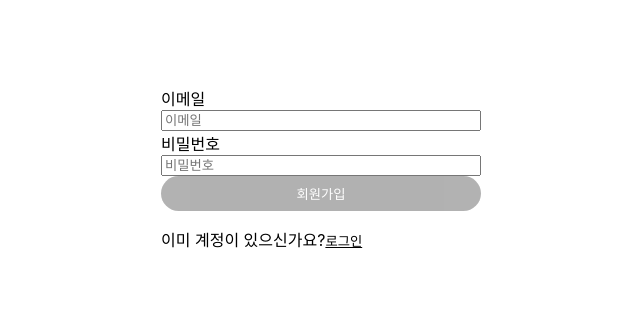
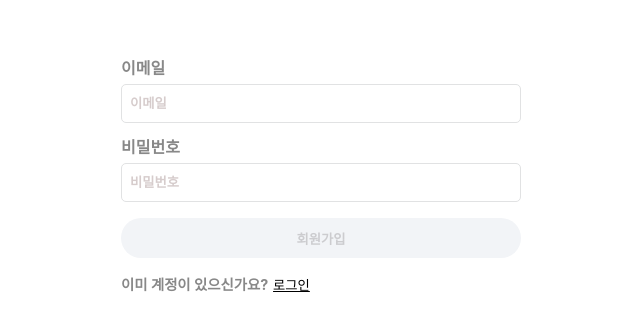
Before and after one commit to dahhnym/wanted-pre-onboarding-frontend, a React (Create React App) app: page / in a window 1280 px wide. Shown: the part 224-554 px from the top of the page, without its empty margins (319-959 px from the left). Built offline with nearby package versions, Linux system fonts and the light colour scheme; the HTML template or start-up script is replaced by a standard one.

Commit message:
💄 style Login form and to do list UI

```diff
--- a/src/App.css
+++ b/src/App.css
@@ -1,6 +1,6 @@
 .App {
   height: 100vh;
-  display: flex;
+  /* display: flex;
   justify-content: center;
-  align-items: center;
+  align-items: center; */
 }
--- a/src/components/SignUp/SignUp.jsx
+++ b/src/components/SignUp/SignUp.jsx
@@ -8,8 +8,15 @@ const SignUp = () => {
   const [password, setPassword] = useState('');
   const [isPassed, setIsPassed] = useState(false);
   const [isSignInClicked, setIsSignInClicked] = useState(false);
+  const [isEmailValid, setIsEmailValid] = useState(false);
+  const [isPasswordValid, setIsPasswordValid] = useState(false);
 
   const navigate = useNavigate();
+
+  const accountExisted = '이미 계정이 있으신가요?';
+  const accountNotExisted = '계정이 없으신가요?';
+  const login = '로그인';
+  const signUp = '회원가입';
 
   const onEmailChange = e => setEmail(e.target.value);
 
@@ -19,6 +26,7 @@ const SignUp = () => {
     setEmail('');
     setPassword('');
     setIsSignInClicked(prev => !prev);
+    setIsPassed(false);
   };
 
   const signUpUser = async () => {
@@ -44,7 +52,7 @@ const SignUp = () => {
   const onSubmit = async e => {
     e.preventDefault();
     if (email.trim().length === 0 || password.trim().length === 0) return;
-    checkValidation();
+    // checkValidation();
     if (isSignInClicked) {
       const isSuccess = await signInUser();
       if (isSuccess) {
@@ -64,74 +72,78 @@ const SignUp = () => {
     }
   };
 
-  const checkValidation = () => {
+  // const checkValidation = () => {
+  //   const regEmail = /^[\w-\.]+@([\w-]+\.)+[\w-]{2,4}$/.test(email);
+  //   const regPassword = /^[\w\d]{8,}$/.test(password);
+
+  //   if (regEmail && regPassword) {
+  //     setIsPassed(true);
+  //   } else {
+  //     setIsPassed(false);
+  //   }
+  // };
+
+  const checkEmailValidity = () => {
     const regEmail = /^[\w-\.]+@([\w-]+\.)+[\w-]{2,4}$/.test(email);
+
+    if (regEmail) {
+      setIsEmailValid(true);
+    } else {
+      setIsEmailValid(false);
+    }
+  };
+
+  const checkPasswordValidity = () => {
+    console.log('checking pw');
     const regPassword = /^[\w\d]{8,}$/.test(password);
-
-    if (regEmail && regPassword) {
-      setIsPassed(true);
+    if (regPassword) {
+      setIsPasswordValid(true);
     } else {
-      setIsPassed(false);
+      setIsPasswordValid(false);
     }
   };
 
   return (
-    <form className="form" onSubmit={onSubmit}>
-      <label htmlFor="">이메일</label>
+    <div className="signin-container">
+      <form className="signin-form" onSubmit={onSubmit}>
+        <label className="form__label">이메일</label>
         <input
+          className={`form__input ${isEmailValid ? 'passed' : ''}`}
           type="text"
           placeholder="이메일"
           value={email}
           onChange={onEmailChange}
-        onKeyUp={checkValidation}
+          onBlur={checkEmailValidity}
         />
-      <label htmlFor="">비밀번호</label>
+        <label className="form__label">비밀번호</label>
         <input
+          className={`form__input ${isPasswordValid ? 'passed' : ''}`}
           type="password"
           placeholder="비밀번호"
           value={password}
           onChange={onPasswordChange}
-        onKeyUp={checkValidation}
+          onKeyUp={checkPasswordValidity}
         />
-      {!isSignInClicked && (
-        <>
-          <input
-            className={isPassed ? 'btn-submit active' : 'btn-submit'}
+        <button
+          className={`btn-submit ${
+            isEmailValid && isPasswordValid && 'activate'
+          }`}
           type="submit"
-            value="회원가입"
-          />
-          <p>
-            이미 계정이 있으신가요?
+        >
+          {isSignInClicked ? login : signUp}
+        </button>
+        <p className="desc">
+          {!isSignInClicked ? accountExisted : accountNotExisted}
           <button
             type="button"
             className="btn-switch"
             onClick={onClickToSignIn}
           >
-              <span>로그인</span>
+            <span>{isSignInClicked ? signUp : login}</span>
           </button>
         </p>
-        </>
-      )}
-      {isSignInClicked && (
-        <>
-          <input
-            className={isPassed ? 'btn-submit active' : 'btn-submit'}
-            type="submit"
-            value="로그인"
-          />
-          <p>
-            계정이 없으신가요?
-            <button
-              type="button"
-              className="btn-switch"
-              onClick={onClickToSignIn}
-            >
-              <span>회원가입</span>
-            </button>
-          </p>
-        </>
-      )}
       </form>
+    </div>
   );
 };
 
--- a/src/components/SignUp/SignUp.scss
+++ b/src/components/SignUp/SignUp.scss
@@ -1,23 +1,43 @@
-.form {
+.signin-container {
+  width: 100%;
+  height: 100%;
+  display: flex;
+  justify-content: center;
+  align-items: center;
+}
+
+.signin-form {
   display: flex;
   flex-direction: column;
-  width: 20rem;
+  width: 100%;
+  max-width: 25rem;
 }
 
 .btn-submit {
   border: none;
   padding: 0.5rem 1rem;
   border-radius: 2rem;
-  background-color: #000;
-  color: #fff;
-  opacity: 0.3;
+  background-color: #f2f4f7;
+  color: #cccccf;
+  margin-top: 1rem;
+  font-weight: bold;
+  height: 2.5rem;
+  &:hover {
+    cursor: initial;
+  }
 }
 
-.active {
-  opacity: 1;
-  &:hover {
-    cursor: pointer;
-  }
+.activate {
+  background-color: #3366ff;
+  color: #fff;
+}
+
+.btn-submit.activate:hover {
+  cursor: pointer;
+}
+
+.passed {
+  background-color: #e8f0fe;
 }
 
 .btn-switch {
@@ -25,3 +45,33 @@
     text-decoration: underline;
   }
 }
+
+.form__label {
+  color: #888888;
+  font-weight: bold;
+  margin: 0.7rem 0 0.3rem;
+}
+
+.form__input {
+  border: solid 1px #e1e2e3;
+  height: 2.2rem;
+  border-radius: 5px;
+  padding-left: 0.5rem;
+  &:focus {
+    border-color: transparent;
+    outline: solid 1px #3366ff;
+  }
+  &::placeholder {
+    color: #d6cccc;
+    font-weight: bold;
+  }
+}
+
+.desc {
+  font-size: 0.9rem;
+  color: #888888;
+  font-weight: bold;
+  button {
+    margin-left: 0.3rem;
+  }
+}
--- a/src/components/ToDo/Todo.scss
+++ b/src/components/ToDo/Todo.scss
@@ -1,15 +1,95 @@
+.signout-button {
+  background-color: #e1e2e3;
+  padding: 0.3rem 0.5rem;
+  border-radius: 5px;
+  float: right;
+  margin: 1rem;
+  color: #4b4b4b;
+  font-weight: bold;
+  &:hover {
+    transition: all ease-in-out 0.1s;
+    box-shadow: 1px 1px 5px 1px rgba(0, 0, 0, 0.2);
+  }
+}
+
+.todo__container {
+  margin: 0 auto;
+  width: 30rem;
+  height: 100%;
+  display: flex;
+  flex-direction: column;
+}
+
+.todo__title {
+  text-align: center;
+  font-size: 2rem;
+  font-weight: bold;
+  margin-bottom: 2rem;
+}
+
+.todo__form {
+  margin-top: 5rem;
+  margin-bottom: 2rem;
+  text-align: center;
+  width: 100%;
+  input {
+    border: solid 1px #e1e2e3;
+    width: 100%;
+    max-width: 20rem;
+    height: 2.2rem;
+    border-radius: 5px;
+    padding-left: 0.5rem;
+    margin-right: 1rem;
+  }
+}
+
 .btn-submit__create-todo {
   background-color: #3366ff;
   color: #fff;
   padding: 0.5rem 1rem;
-  border-radius: 10px;
+  border-radius: 5px;
+  height: 2.2rem;
 }
 
-.btn-cancel {
-  font-weight: bold;
-  margin-left: 0.5rem;
+.todo__list {
+  display: flex;
+  flex-direction: column-reverse;
 }
 
-.item-completed {
+.list-item {
+  height: 2rem;
+  font-size: 1rem;
+  padding-left: 2rem;
+  display: flex;
+}
+
+.list-item__desc {
+  font-size: 1rem;
+  line-height: 2rem;
+  margin: 0 0.5rem;
+}
+
+.completed {
   text-decoration: line-through;
 }
+
+.list-item__button {
+  // border: solid 1px red;
+}
+
+.a11y-hidden {
+  clip: rect(0 0 0 0);
+  clip-path: inset(50%);
+  height: 1px;
+  overflow: hidden;
+  position: absolute;
+  white-space: nowrap;
+  width: 1px;
+}
+
+.button-wrapper {
+  margin-left: 0.5rem;
+  button:first-child {
+    margin-right: 0.5rem;
+  }
+}
--- a/src/reset.css
+++ b/src/reset.css
@@ -1,8 +1,16 @@
+body,
+div,
+ul,
+button,
+h1 {
+  box-sizing: border-box;
+  margin: 0;
+  padding: 0;
+}
+
 button {
   background-color: transparent;
   border: none;
-  margin: 0;
-  padding: 0;
 }
 
 button:hover {
@@ -12,3 +20,7 @@ button:hover {
 li {
   list-style: none;
 }
+
+fieldset {
+  border: none;
+}
```
Also changed, not shown: src/components/ToDo/ToDo.jsx (+73 -20 lines). Lines whose indentation alone changed are shown as unchanged.
